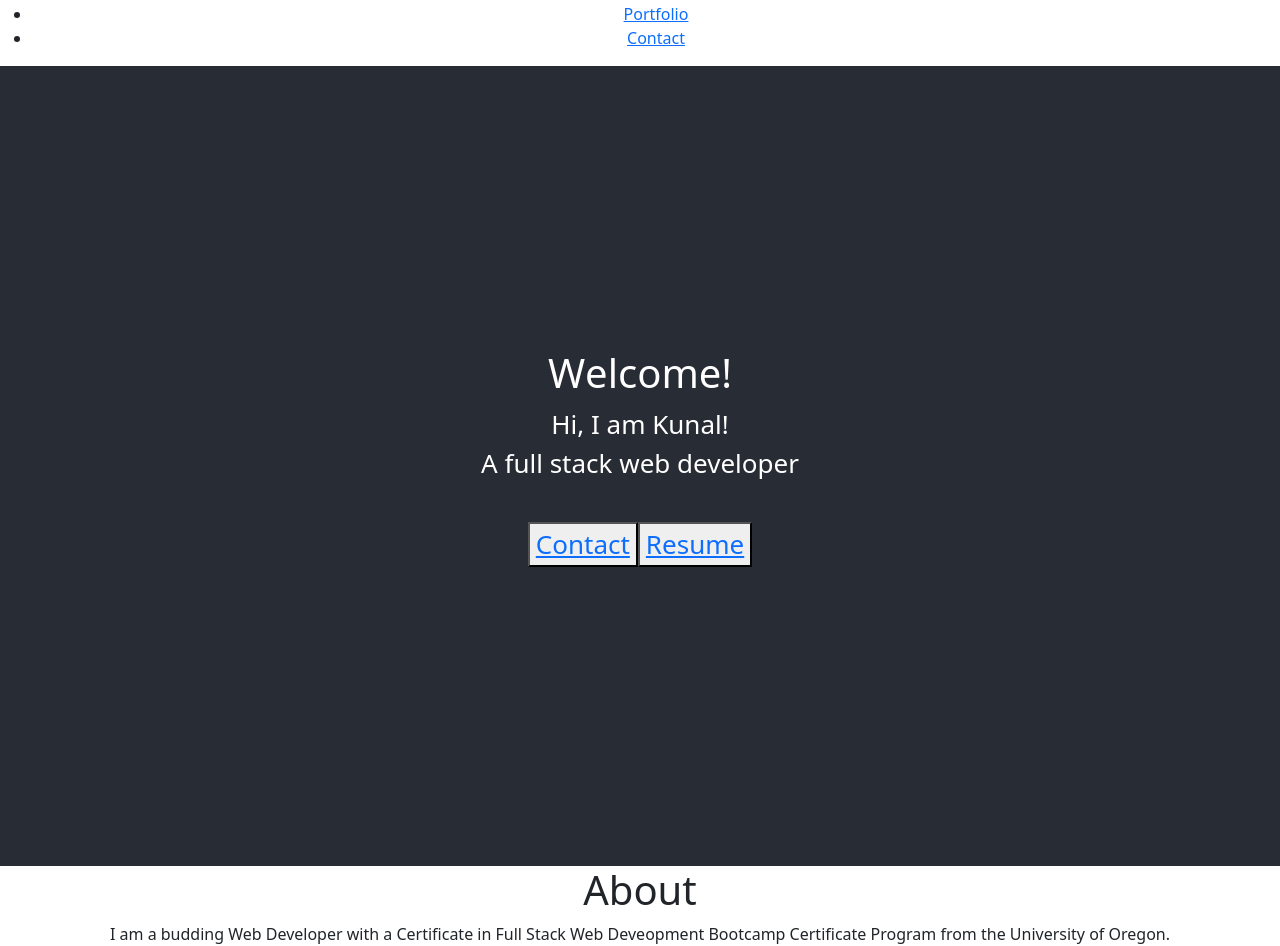
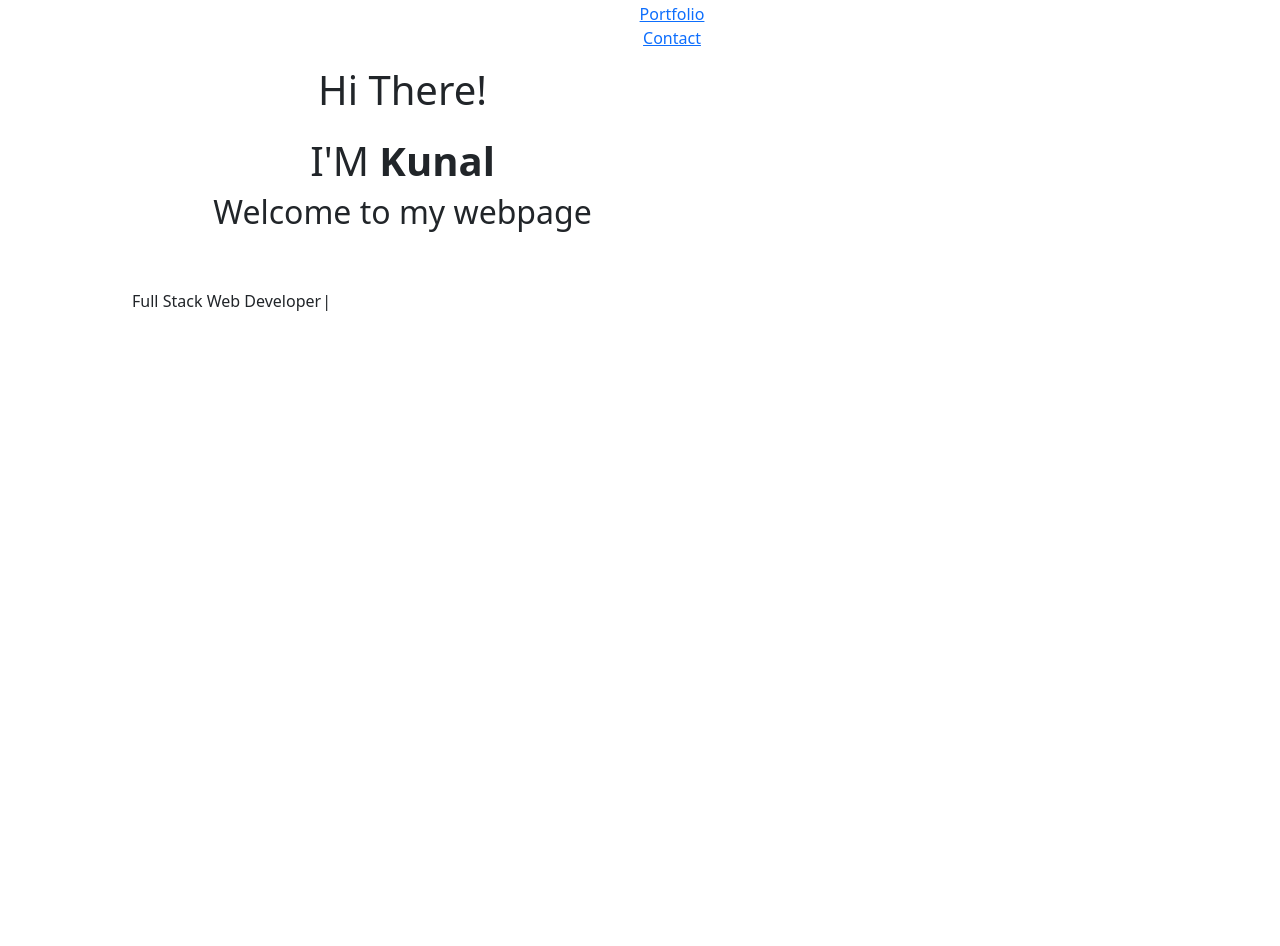
Before and after one commit to 10-kp/kp-portfolio, a React (Create React App) app in the folder portfolio/: page / in a window 1280 px wide. Shown: the part 46-992 px from the top of the page. After the commit the page ends 800 px from the top, so only its background shows below. Built offline with nearby package versions, Linux system fonts and the light colour scheme.

Commit message:
App.js updates

```diff
--- a/portfolio/src/App.js
+++ b/portfolio/src/App.js
@@ -1,39 +1,32 @@
-import React from 'react';
-import './App.css';
+import React, { useState, useEffect } from 'react';
 import { BrowserRouter as Router, Route, Switch } from 'react-router-dom';
 
 import Header from './components/Header';
+import Home from './components/Home';
 import About from './components/About';
 import Portfolio from './components/Portfolio';
 import Contact from './components/Contact';
 import Navbar from './components/Navbar';
+import './App.css';
 
 function App() {
+  const [load, upadateLoad] = useState(true);
+  useEffect(() => {
+    setTimeout(() => {
+      upadateLoad(false);
+    }, 1200);
+  }, []);
+
   return (
     <Router>
-      <div className='App'>
+      <div className='App' id={load ? 'no-scroll' : 'scroll'}>
         <Navbar />
-        <div className='App-header'>
-          <Header />
-        </div>
         <Switch>
-          <Route path='/' exact component={About} />
+          <Route path='/' exact component={Home} />
           <Route path='/about' component={About} />
-          <Route path='/project' component={Portfolio} />
-          <Route path='/resume' component={Contact} />
+          <Route path='/portfolio' component={Portfolio} />
+          <Route path='/contact' component={Contact} />
         </Switch>
-
-        {/* <div className='About'>
-        <About/>
-      </div> */}
-
-        {/* <div className='Portfolio'>
-        <Portfolio/>
-      </div> */}
-
-        {/* <div className='Contact'>
-        <Contact/>
-      </div> */}
       </div>
     </Router>
   );
--- a/portfolio/src/Components/About.js
+++ b/portfolio/src/Components/About.js
@@ -1,25 +1,45 @@
-import React, { Component } from 'react';
-import Fade from 'react-reveal/Fade';
-import data from '../data';
+import React from 'react';
+import { Container, Row, Col } from 'react-bootstrap';
 
-class About extends Component {
-  state = {};
-  render() {
-    return (
-      <div className='about'>
-        <div className='about-content'>
-          <h1>
-            <Fade bottom cascade>
-              About
-            </Fade>
+function About() {
+  return (
+    <Container fluid className='about-section'>
+      <Row style={{ justifyContent: 'center', padding: '10px' }}>
+        <Col
+          md={7}
+          style={{
+            justifyContent: 'center',
+            paddingTop: '30px',
+            paddingBottom: '50px',
+          }}
+        >
+          <h1 style={{ fontSize: '2.1em', paddingBottom: '20px' }}>
+            Know Who <strong className='purple'>I'M</strong>
           </h1>
-          <Fade bottom>
-            <p>{data.abouttext}</p>
-          </Fade>
-        </div>
-        {data.ShowAboutImage}
-      </div>
-    );
-  }
+        </Col>
+      </Row>
+    </Container>
+  );
 }
 export default About;
+
+// class About extends Component {
+//   state = {};
+//   render() {
+//     return (
+//       <div className='about'>
+//         <div className='about-content'>
+//           <h1>
+//             <Fade bottom cascade>
+//               About
+//             </Fade>
+//           </h1>
+//           <Fade bottom>
+//             <p>{data.abouttext}</p>
+//           </Fade>
+//         </div>
+//         {data.ShowAboutImage}
+//       </div>
+//     );
+//   }
+// }
--- /dev/null
+++ b/portfolio/src/Components/Home.js
@@ -0,0 +1,34 @@
+import React from 'react';
+import { Container, Row, Col } from 'react-bootstrap';
+import Type from './Type';
+
+function Home() {
+  return (
+    <section>
+      <Container fluid className='home-section'>
+        <Container className='home-content'>
+          <Row>
+            <Col md={7} className='home-header'>
+              <h1 style={{ paddingBottom: 15 }} className='heading'>
+                Hi There!
+              </h1>
+
+              <h1 className='heading-name'>
+                I'M
+                <strong className='main-name'> Kunal</strong>
+              </h1>
+
+              <h2 className='heading-name'>Welcome to my webpage</h2>
+
+              <div style={{ padding: 50, textAlign: 'left' }}>
+                <Type />
+              </div>
+            </Col>
+          </Row>
+        </Container>
+      </Container>
+    </section>
+  );
+}
+
+export default Home;
--- a/portfolio/src/Components/Navbar.js
+++ b/portfolio/src/Components/Navbar.js
@@ -9,11 +9,11 @@ class Navbar extends Component {
     return (
       <nav>
         <ul>
-          <li>
+          <ul>
             <Link
               className='link'
               activeClass='active'
-              to='homw'
+              to='home'
               spy={true}
               smooth={true}
               offset={-70}
@@ -22,8 +22,8 @@ class Navbar extends Component {
             >
               Home
             </Link>
-          </li>
-          <li>
+          </ul>
+          <ul>
             <Link
               className='link'
               activeClass='active'
@@ -35,12 +35,12 @@ class Navbar extends Component {
             >
               About
             </Link>
-          </li>
-          <li>
+          </ul>
+          <ul>
             <Link
               className='link'
               activeClass='active'
-              to='work'
+              to='Portfolio'
               spy={true}
               smooth={true}
               offset={-70}
@@ -48,12 +48,12 @@ class Navbar extends Component {
             >
               Portfolio
             </Link>
-          </li>
-          <li>
+          </ul>
+          <ul>
             <Link
               className='link'
               activeClass='active'
-              to='contact'
+              to='Contact'
               spy={true}
               smooth={true}
               offset={-70}
@@ -61,7 +61,7 @@ class Navbar extends Component {
             >
               Contact
             </Link>
-          </li>
+          </ul>
         </ul>
       </nav>
     );
--- /dev/null
+++ b/portfolio/src/Components/Type.js
@@ -0,0 +1,17 @@
+import React from 'react';
+import Typewriter from 'typewriter-effect';
+
+function Type() {
+  return (
+    <Typewriter
+      options={{
+        strings: ['Full Stack Web Developer', 'React', 'MERN', 'HTML', 'CSS'],
+        autoStart: true,
+        loop: true,
+        deleteSpeed: 50,
+      }}
+    />
+  );
+}
+
+export default Type;
--- a/portfolio/src/data.js
+++ b/portfolio/src/data.js
@@ -1,6 +1,6 @@
 export default {
   name: 'Welcome!',
-  headerTagline: ['Hi, I am Kunal!', 'A full stack web developer'],
+  headerTagline: ['Hi, I am Kunal!', 'Welcome to my page'],
   contactEmail: 'kp_1@outlook.com',
   resume:
     'https://docs.google.com/document/d/1Ru-sJ7flEH7-rsOqHtAzzqLpuIsMyCES7iQPQAEbADo/edit?usp=sharing',
```
